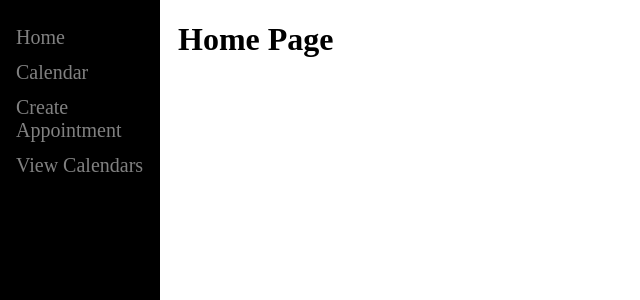
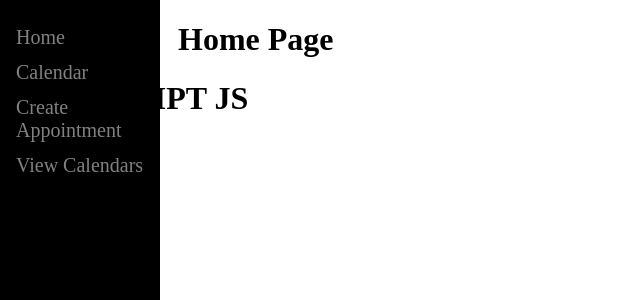
Before and after one commit to Uhgtred/FamilyCalendar, a Django app: template FamilyCalendar/main/templates/main/home.html in a window 1280 px wide. Shown: the top 300 px of the page, without its empty margins (0-640 px from the left). Run offline with Django 4.2, Linux system fonts and the light colour scheme; the template is opened without the code that fills it, so the values that code supplies are empty; parts of the project's set-up code (start-up, migrations or seed data) failed here and were passed over.

Commit message:
start learning js

```diff
--- a/FamilyCalendar/main/templates/main/baseTemplate.html
+++ b/FamilyCalendar/main/templates/main/baseTemplate.html
@@ -91,12 +91,13 @@
         </div>
     </div>
 
-
-
     <div id="content", name ="content", class="content">
         {% block content %}
         {% endblock %}
     </div>
+
+    <h1>TESTSCRIPT JS</h1>
+    <script src="./mybase.js"></script>
 </body>
 
 </html>
--- /dev/null
+++ b/FamilyCalendar/main/templates/main/mybase.js
@@ -0,0 +1 @@
+console.log('                                                 Hello World');
```
